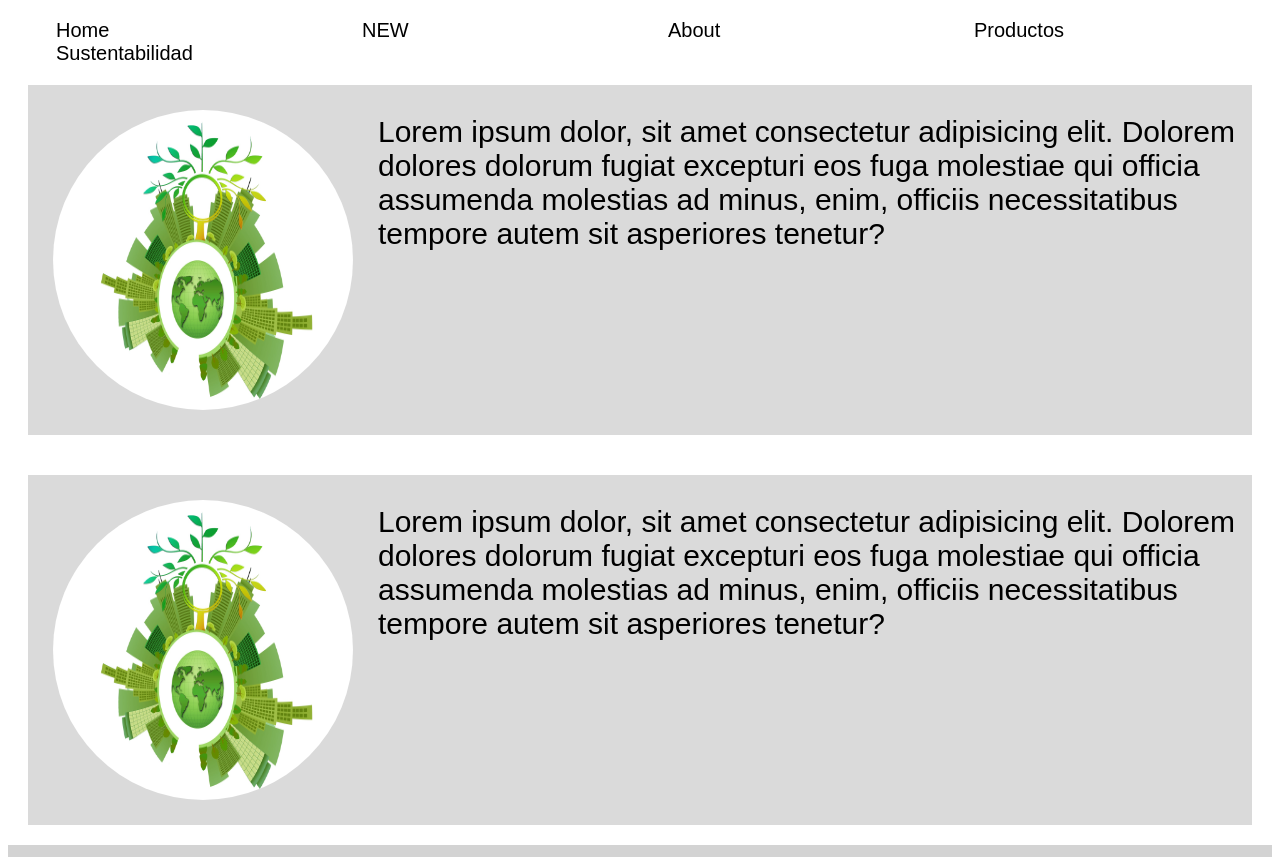
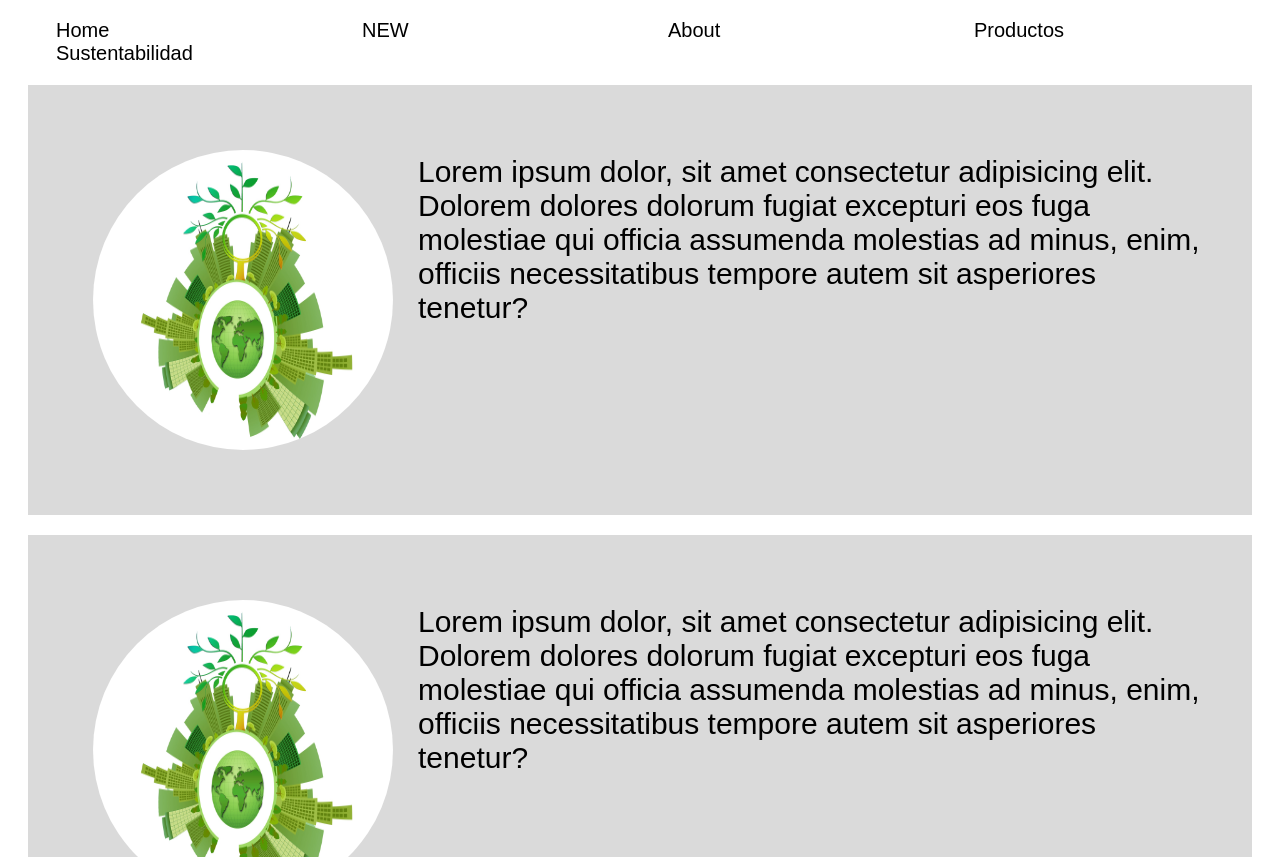
Before and after one commit to AgustinaBorsato/ProyectoCH, a plain HTML site: page pages/about.html in a window 1280 px wide. Shown: the part 130-987 px from the top of the page. Drawn offline with nearby package versions, Linux system fonts and the light colour scheme.

Commit message:
mas bootstrap

```diff
--- a/css/style.css
+++ b/css/style.css
@@ -215,10 +215,11 @@ a:hover{
     font-family: Arial, Helvetica, sans-serif;
 }
 
+/*
 .section__about{
     display: grid;
     grid-template-columns: auto;
-}
+} */
 
 .section__about div{
     display: grid;
--- a/pages/about.html
+++ b/pages/about.html
@@ -35,19 +35,26 @@
     </header>
 
     <section class="section__about animate__animated animate__backInUp ">
-
-        <div>
+      <div class="container">
+        <div class="row">
+        <div class="col-lg-12 col-md-12 col-12">
             <img src="../img/about.jpg" alt="libro">
             <p>
                 Lorem ipsum dolor, sit amet consectetur adipisicing elit. Dolorem dolores dolorum fugiat excepturi eos fuga molestiae qui officia assumenda molestias ad minus, enim, officiis necessitatibus tempore autem sit asperiores tenetur?
             </p>
         </div>
-        <div>
+    </div>
+      </div>
+      <div class="container">
+        <div class="row">
+        <div class="col-lg-12 col-md-12 col-12">
          <img src="../img/about.jpg" alt="libro">
          <p>
              Lorem ipsum dolor, sit amet consectetur adipisicing elit. Dolorem dolores dolorum fugiat excepturi eos fuga molestiae qui officia assumenda molestias ad minus, enim, officiis necessitatibus tempore autem sit asperiores tenetur?
          </p>
      </div>
+    </div>
+</div>
     </section>
     <footer class="footer">
         <ul>
```
